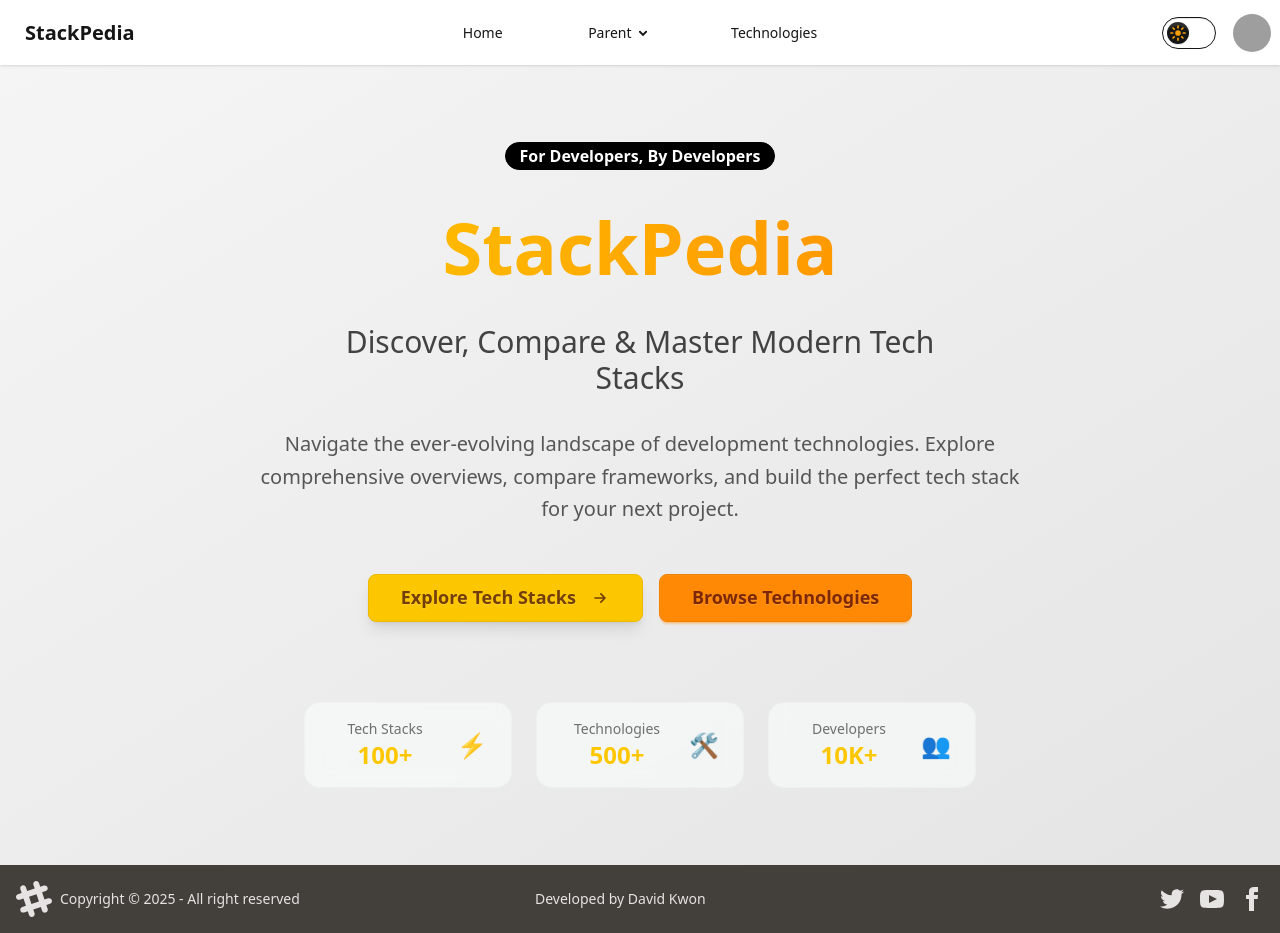
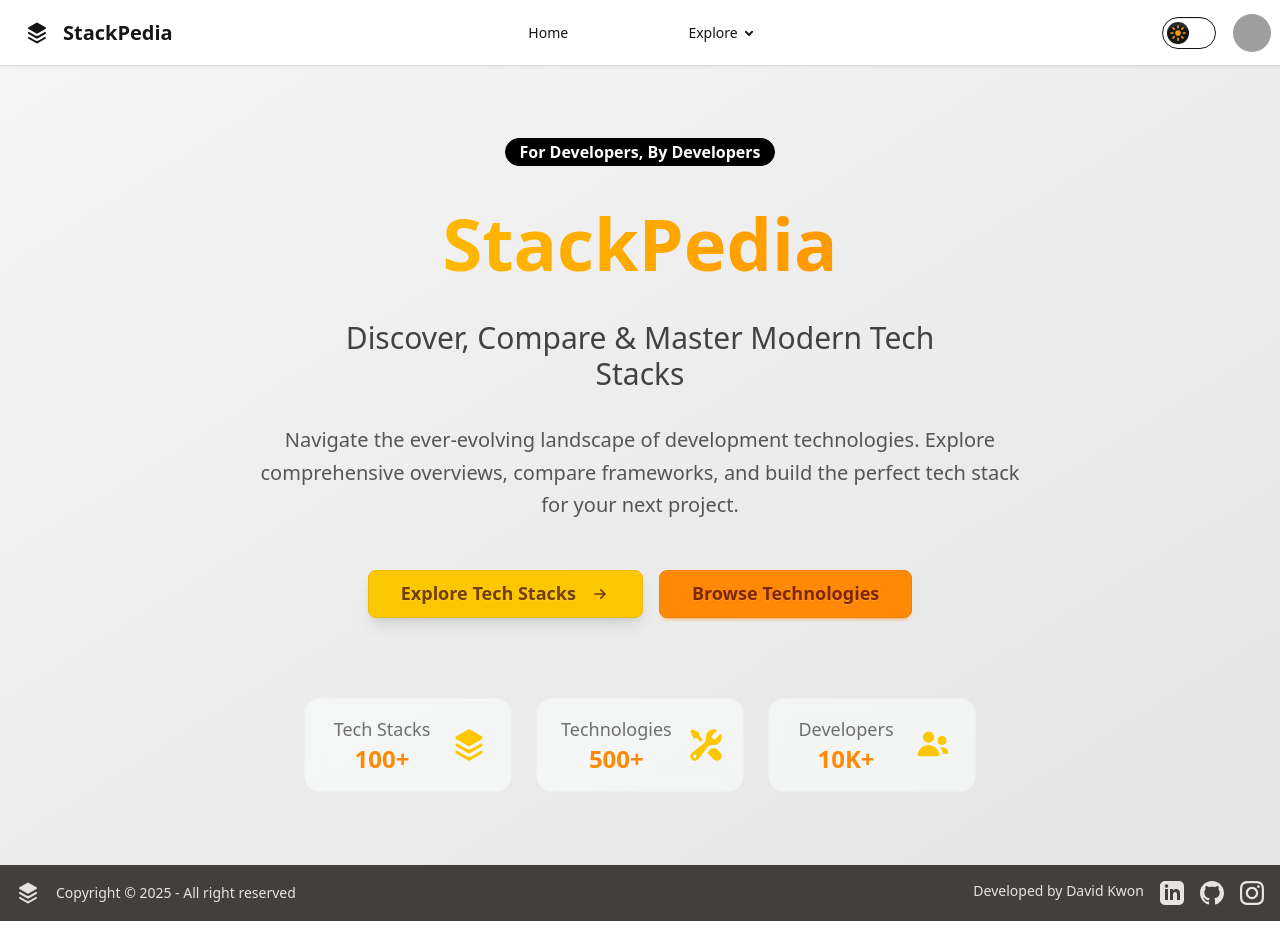
Before and after one commit to dkwon1223/stackpedia-v2-client, a React (Vite) app: page / in a window 1280 px wide. Built offline with nearby package versions, Linux system fonts and the light colour scheme; grey boxes are pictures that could not be loaded.

Commit message:
Add social icons and links to footer adjust styling

```diff
--- a/src/components/Footer.tsx
+++ b/src/components/Footer.tsx
@@ -1,27 +1,16 @@
-import React from "react";
+import { Square3Stack3DIcon } from "@heroicons/react/16/solid";
+import { Link } from "react-router";
 
 const Footer = () => {
   return (
-    <footer className="footer sm:footer-horizontal bg-neutral text-neutral-content items-center p-4">
+    <footer className="footer sm:footer-horizontal bg-neutral text-neutral-content items-center justify-between p-4">
       <aside className="grid-flow-col items-center">
-        <svg
-          width="36"
-          height="36"
-          viewBox="0 0 24 24"
-          xmlns="http://www.w3.org/2000/svg"
-          fillRule="evenodd"
-          clipRule="evenodd"
-          className="fill-current"
-        >
-          <path d="M22.672 15.226l-2.432.811.841 2.515c.33 1.019-.209 2.127-1.23 2.456-1.15.325-2.148-.321-2.463-1.226l-.84-2.518-5.013 1.677.84 2.517c.391 1.203-.434 2.542-1.831 2.542-.88 0-1.601-.564-1.86-1.314l-.842-2.516-2.431.809c-1.135.328-2.145-.317-2.463-1.229-.329-1.018.211-2.127 1.231-2.456l2.432-.809-1.621-4.823-2.432.808c-1.355.384-2.558-.59-2.558-1.839 0-.817.509-1.582 1.327-1.846l2.433-.809-.842-2.515c-.33-1.02.211-2.129 1.232-2.458 1.02-.329 2.13.209 2.461 1.229l.842 2.515 5.011-1.677-.839-2.517c-.403-1.238.484-2.553 1.843-2.553.819 0 1.585.509 1.85 1.326l.841 2.517 2.431-.81c1.02-.33 2.131.211 2.461 1.229.332 1.018-.21 2.126-1.23 2.456l-2.433.809 1.622 4.823 2.433-.809c1.242-.401 2.557.484 2.557 1.838 0 .819-.51 1.583-1.328 1.847m-8.992-6.428l-5.01 1.675 1.619 4.828 5.011-1.674-1.62-4.829z"></path>
-        </svg>
+        <Square3Stack3DIcon className="h-6 w-6 mr-2" />
         <p>Copyright © {new Date().getFullYear()} - All right reserved</p>
       </aside>
-      <aside>
+      <nav className="grid-flow-col gap-4 md:place-self-center md:justify-self-end">
         <p>Developed by David Kwon</p>
-      </aside>
-      <nav className="grid-flow-col gap-4 md:place-self-center md:justify-self-end">
-        <a>
+        <Link to={'https://www.linkedin.com/in/david-kwon-4b7449231/'} target="_blank" rel="noopener noreferrer">
           <svg
             xmlns="http://www.w3.org/2000/svg"
             width="24"
@@ -29,10 +18,10 @@
             viewBox="0 0 24 24"
             className="fill-current"
           >
-            <path d="M24 4.557c-.883.392-1.832.656-2.828.775 1.017-.609 1.798-1.574 2.165-2.724-.951.564-2.005.974-3.127 1.195-.897-.957-2.178-1.555-3.594-1.555-3.179 0-5.515 2.966-4.797 6.045-4.091-.205-7.719-2.165-10.148-5.144-1.29 2.213-.669 5.108 1.523 6.574-.806-.026-1.566-.247-2.229-.616-.054 2.281 1.581 4.415 3.949 4.89-.693.188-1.452.232-2.224.084.626 1.956 2.444 3.379 4.6 3.419-2.07 1.623-4.678 2.348-7.29 2.04 2.179 1.397 4.768 2.212 7.548 2.212 9.142 0 14.307-7.721 13.995-14.646.962-.695 1.797-1.562 2.457-2.549z"></path>
+            <path d="M19 0h-14c-2.761 0-5 2.239-5 5v14c0 2.761 2.239 5 5 5h14c2.762 0 5-2.239 5-5v-14c0-2.761-2.238-5-5-5zm-11 19h-3v-11h3v11zm-1.5-12.268c-.966 0-1.75-.79-1.75-1.764s.784-1.764 1.75-1.764 1.75.79 1.75 1.764-.783 1.764-1.75 1.764zm13.5 12.268h-3v-5.604c0-3.368-4-3.113-4 0v5.604h-3v-11h3v1.765c1.396-2.586 7-2.777 7 2.476v6.759z" />
           </svg>
-        </a>
-        <a>
+        </Link>
+        <Link to={'https://github.com/dkwon1223'} target="_blank" rel="noopener noreferrer">
           <svg
             xmlns="http://www.w3.org/2000/svg"
             width="24"
@@ -40,10 +29,10 @@
             viewBox="0 0 24 24"
             className="fill-current"
           >
-            <path d="M19.615 3.184c-3.604-.246-11.631-.245-15.23 0-3.897.266-4.356 2.62-4.385 8.816.029 6.185.484 8.549 4.385 8.816 3.6.245 11.626.246 15.23 0 3.897-.266 4.356-2.62 4.385-8.816-.029-6.185-.484-8.549-4.385-8.816zm-10.615 12.816v-8l8 3.993-8 4.007z"></path>
+            <path d="M12 0c-6.626 0-12 5.373-12 12 0 5.302 3.438 9.8 8.207 11.387.599.111.793-.261.793-.577v-2.234c-3.338.726-4.033-1.416-4.033-1.416-.546-1.387-1.333-1.756-1.333-1.756-1.089-.745.083-.729.083-.729 1.205.084 1.839 1.237 1.839 1.237 1.07 1.834 2.807 1.304 3.492.997.107-.775.418-1.305.762-1.604-2.665-.305-5.467-1.334-5.467-5.931 0-1.311.469-2.381 1.236-3.221-.124-.303-.535-1.524.117-3.176 0 0 1.008-.322 3.301 1.23.957-.266 1.983-.399 3.003-.404 1.02.005 2.047.138 3.006.404 2.291-1.552 3.297-1.23 3.297-1.23.653 1.653.242 2.874.118 3.176.77.84 1.235 1.911 1.235 3.221 0 4.609-2.807 5.624-5.479 5.921.43.372.823 1.102.823 2.222v3.293c0 .319.192.694.801.576 4.765-1.589 8.199-6.086 8.199-11.386 0-6.627-5.373-12-12-12z" />
           </svg>
-        </a>
-        <a>
+        </Link>
+        <Link to={'https://www.instagram.com/_david_kwon_/'} target="_blank" rel="noopener noreferrer">
           <svg
             xmlns="http://www.w3.org/2000/svg"
             width="24"
@@ -51,9 +40,9 @@
             viewBox="0 0 24 24"
             className="fill-current"
           >
-            <path d="M9 8h-3v4h3v12h5v-12h3.642l.358-4h-4v-1.667c0-.955.192-1.333 1.115-1.333h2.885v-5h-3.808c-3.596 0-5.192 1.583-5.192 4.615v3.385z"></path>
+            <path d="M12 2.163c3.204 0 3.584.012 4.85.07 3.252.148 4.771 1.691 4.919 4.919.058 1.265.069 1.645.069 4.849 0 3.205-.012 3.584-.069 4.849-.149 3.225-1.664 4.771-4.919 4.919-1.266.058-1.644.07-4.85.07-3.204 0-3.584-.012-4.849-.07-3.26-.149-4.771-1.699-4.919-4.92-.058-1.265-.07-1.644-.07-4.849 0-3.204.013-3.583.07-4.849.149-3.227 1.664-4.771 4.919-4.919 1.266-.057 1.645-.069 4.849-.069zm0-2.163c-3.259 0-3.667.014-4.947.072-4.358.2-6.78 2.618-6.98 6.98-.059 1.281-.073 1.689-.073 4.948 0 3.259.014 3.668.072 4.948.2 4.358 2.618 6.78 6.98 6.98 1.281.058 1.689.072 4.948.072 3.259 0 3.668-.014 4.948-.072 4.354-.2 6.782-2.618 6.979-6.98.059-1.28.073-1.689.073-4.948 0-3.259-.014-3.667-.072-4.947-.196-4.354-2.617-6.78-6.979-6.98-1.281-.059-1.69-.073-4.949-.073zm0 5.838c-3.403 0-6.162 2.759-6.162 6.162s2.759 6.163 6.162 6.163 6.162-2.759 6.162-6.163c0-3.403-2.759-6.162-6.162-6.162zm0 10.162c-2.209 0-4-1.79-4-4 0-2.209 1.791-4 4-4s4 1.791 4 4c0 2.21-1.791 4-4 4zm6.406-11.845c-.796 0-1.441.645-1.441 1.44s.645 1.44 1.441 1.44c.795 0 1.439-.645 1.439-1.44s-.644-1.44-1.439-1.44z" />
           </svg>
-        </a>
+        </Link>
       </nav>
     </footer>
   );
--- a/src/components/Hero.tsx
+++ b/src/components/Hero.tsx
@@ -1,3 +1,4 @@
+import { Square3Stack3DIcon, UsersIcon, WrenchScrewdriverIcon } from "@heroicons/react/16/solid";
 
 const Hero = () => {
   return (
@@ -31,19 +32,19 @@
           </div>
           <div className="grid grid-cols-1 md:grid-cols-3 gap-6 pt-12 max-w-2xl mx-auto">
             <div className="stat bg-base-100/50 rounded-2xl backdrop-blur-sm border border-base-300/30">
-              <div className="stat-figure text-primary text-2xl">⚡</div>
-              <div className="stat-title text-sm">Tech Stacks</div>
-              <div className="stat-value text-2xl text-primary">100+</div>
+              <div className="stat-figure text-primary text-2xl"><Square3Stack3DIcon color="" height={'1.5em'}/></div>
+              <div className="stat-title text-lg">Tech Stacks</div>
+              <div className="stat-value text-2xl text-secondary">100+</div>
             </div>
             <div className="stat bg-base-100/50 rounded-2xl backdrop-blur-sm border border-base-300/30">
-              <div className="stat-figure text-primary text-2xl">🛠️</div>
-              <div className="stat-title text-sm">Technologies</div>
-              <div className="stat-value text-2xl text-primary">500+</div>
+              <div className="stat-figure text-primary text-2xl"><WrenchScrewdriverIcon color="" height={'1.5em'}/></div>
+              <div className="stat-title text-lg">Technologies</div>
+              <div className="stat-value text-2xl text-secondary">500+</div>
             </div>
             <div className="stat bg-base-100/50 rounded-2xl backdrop-blur-sm border border-base-300/30">
-              <div className="stat-figure text-primary text-2xl">👥</div>
-              <div className="stat-title text-sm">Developers</div>
-              <div className="stat-value text-2xl text-primary">10K+</div>
+              <div className="stat-figure text-primary text-2xl"><UsersIcon color="" height={'1.5em'}/></div>
+              <div className="stat-title text-lg">Developers</div>
+              <div className="stat-value text-2xl text-secondary">10K+</div>
             </div>
           </div>
         </div>
--- a/src/components/Navbar.tsx
+++ b/src/components/Navbar.tsx
@@ -1,4 +1,4 @@
-import { MoonIcon, SunIcon } from "@heroicons/react/16/solid";
+import { MoonIcon, Square3Stack3DIcon, SunIcon } from "@heroicons/react/16/solid";
 import { Link } from "react-router";
 import ThemeToggle from "./ThemeToggle";
 
@@ -33,45 +33,46 @@
               <Link to={"/"}>Home</Link>
             </li>
             <li>
-              <a>Parent</a>
+              <a>Explore</a>
               <ul className="p-2">
                 <li>
-                  <a>Submenu 1</a>
+                  <Link to={"/technologies"}>Technologies</Link>
                 </li>
                 <li>
-                  <a>Submenu 2</a>
+                  <a>Stacks</a>
+                </li>
+                <li>
+                  <a>Projects</a>
                 </li>
               </ul>
-            </li>
-            <li>
-              <Link to={"/technologies"}>Technologies</Link>
             </li>
           </ul>
         </div>
         <Link to={"/"} className="btn btn-ghost text-xl">
+          <Square3Stack3DIcon className="h-6 w-6 mr-2" />
           StackPedia
         </Link>
       </div>
       <div className="navbar-center hidden lg:flex">
-        <ul className="menu menu-horizontal px-1 w-md justify-around">
+        <ul className="menu menu-horizontal px-1 w-md justify-evenly">
           <li>
             <Link to={"/"}>Home</Link>
           </li>
           <li>
             <details className="z-10">
-              <summary>Parent</summary>
+              <summary>Explore</summary>
               <ul className="p-2">
                 <li>
-                  <a>Submenu 1</a>
+                  <Link to={"/technologies"}>Technologies</Link>
                 </li>
                 <li>
-                  <a>Submenu 2</a>
+                  <a>Stacks</a>
+                </li>
+                <li>
+                  <a>Projects</a>
                 </li>
               </ul>
             </details>
-          </li>
-          <li>
-            <Link to={"/technologies"}>Technologies</Link>
           </li>
         </ul>
       </div>
@@ -85,7 +86,7 @@
           >
             <div className="w-10 rounded-full">
               <img
-                alt="Tailwind CSS Navbar component"
+                alt="Profile picture icon"
                 src="https://img.daisyui.com/images/stock/photo-1534528741775-53994a69daeb.webp"
               />
             </div>
--- a/src/components/ThemeToggle.tsx
+++ b/src/components/ThemeToggle.tsx
@@ -11,7 +11,7 @@
 const ThemeToggle: FC<ThemeToggleProps> = (props) => {
   const { theme, toggleTheme } = useTheme();
 
-  const isChecked = theme === 'luxury';
+  const isChecked = theme === 'sunset';
 
   return (
     <div className="tooltip tooltip-bottom" data-tip={props.tip}>
--- a/src/context/ThemeContext.tsx
+++ b/src/context/ThemeContext.tsx
@@ -18,7 +18,7 @@
     }, [theme]);
 
     const toggleTheme = () => {
-        theme === 'bumblebee' ? setTheme('luxury') : setTheme('bumblebee');
+        theme === 'bumblebee' ? setTheme('sunset') : setTheme('bumblebee');
     };
 
     return (
--- a/src/index.css
+++ b/src/index.css
@@ -1,4 +1,4 @@
 @import "tailwindcss";
 @plugin "daisyui" {
-    themes: bumblebee --default, luxury --prefersDark
+    themes: bumblebee --default, sunset --prefersDark
 }
```
Also changed, not shown: src/components/Carousel.tsx (added).
